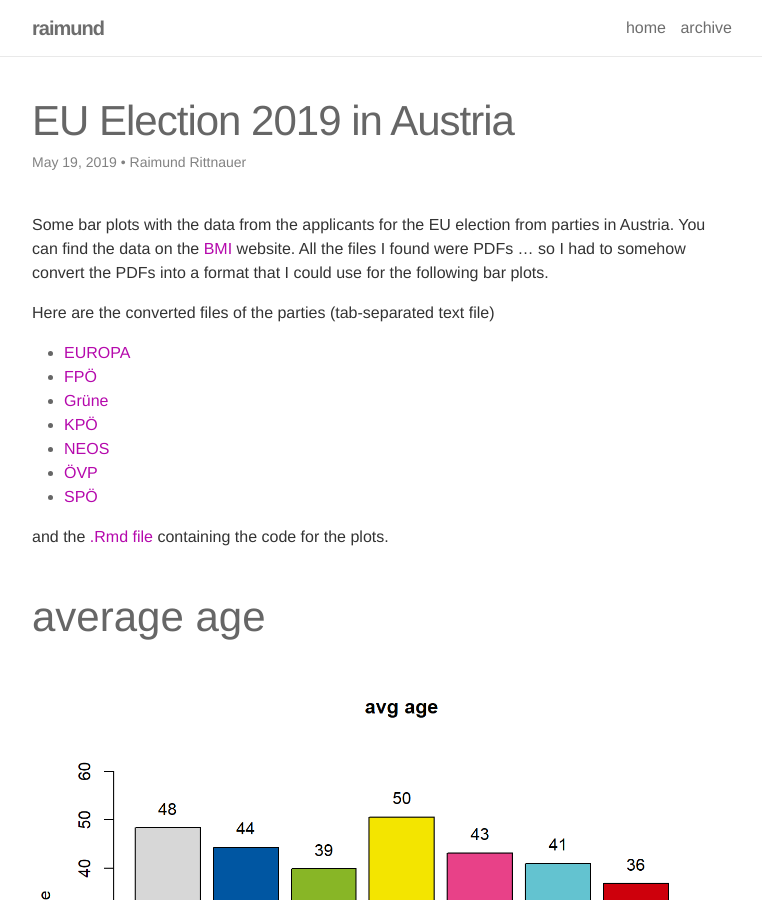
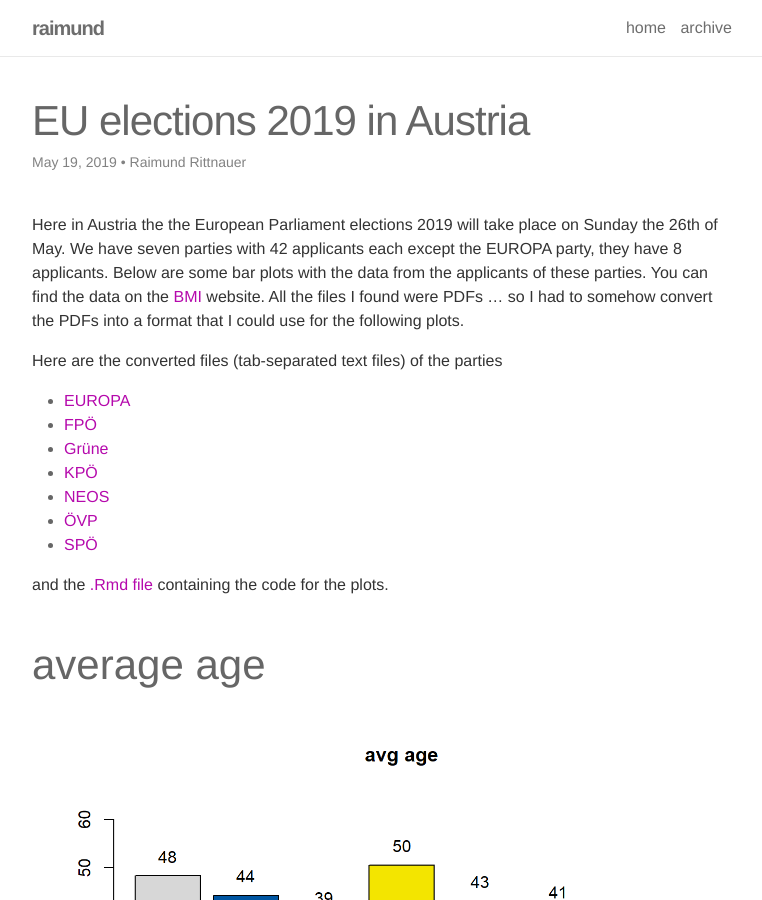
Before and after one commit to raaaimund/raaaimund.github.io, a Jekyll site: the page built from _posts/2019-05-19-eu-election-2019-austria.md, in a window 1280 px wide and 900 px high. Shown: the whole window, without its empty margins (258-1020 px from the left). Built offline with Jekyll 4.4.1, drawn with Linux system fonts in a browser that asks for light colours; nearby versions of some CDN libraries; comment, search, counter and statistics services are not loaded; some of the changed text lies outside the part shown.

Commit message:
added some text

```diff
--- a/_posts/2019-05-19-eu-election-2019-austria.md
+++ b/_posts/2019-05-19-eu-election-2019-austria.md
@@ -1,21 +1,22 @@
 ---
 layout:     post
-title:      EU Election 2019 in Austria
+title:      EU elections 2019 in Austria
 date:       2019-05-19 18:00:00
 author:     Raimund Rittnauer
-summary:    Just some bar plots using the data of the applicants from parties in Austria
+summary:    Just some bar plots using the data of the applicants from parties in Austria for the European Parliament election 2019
 categories: tech
 comments: true
 tags:
- - eu election 2019
- - plot
+ - eu elections 2019
+ - european parliament
+ - plots
  - R
 ---
 
-Some bar plots with the data from the applicants for the EU election from parties in Austria. You can find the data on the [BMI][1]{:target="_blank"} website.
-All the files I found were PDFs ... so I had to somehow convert the PDFs into a format that I could use for the following bar plots.
+Here in Austria the the European Parliament elections 2019 will take place on Sunday the 26th of May. We have seven parties with 42 applicants each except the EUROPA party, they have 8 applicants. Below are some bar plots with the data from the applicants of these parties. You can find the data on the [BMI][1]{:target="_blank"} website.
+All the files I found were PDFs ... so I had to somehow convert the PDFs into a format that I could use for the following plots.
 
-Here are the converted files of the parties (tab-separated text file)
+Here are the converted files (tab-separated text files) of the parties
 
 * [EUROPA][2]{:target="_blank"}
 * [FPÖ][3]{:target="_blank"}
@@ -71,6 +72,9 @@ and the [.Rmd file][9]{:target="_blank"} containing the code for the plots.
 
 ![frombgld][frombgld]
 
+For more information about the elections in Austria visit the [BMI Website][10]{:target="_blank"}.
+There is plenty of information about the elections.
+
 [1]: https://www.bmi.gv.at/412/Europawahlen/Europawahl_2019/start.aspx#pk_04
 [2]: {{ site.baseurl }}/assets/blog-files/eu2019/EUROPA.txt
 [3]: {{ site.baseurl }}/assets/blog-files/eu2019/FPOE.txt
```
Also changed, not shown: other parts of _posts/2019-05-19-eu-election-2019-austria.md (+1 -0 lines).
